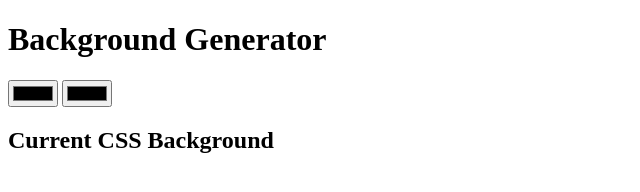
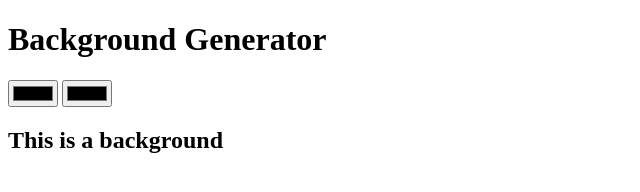
Before and after one commit to julzgit/background-generator, a plain HTML site: page index.html in a window 1280 px wide. Shown: the whole page, without its empty margins (0-640 px from the left). Drawn offline with Linux system fonts and the light colour scheme.

Commit message:
changing text

```diff
--- a/index.html
+++ b/index.html
@@ -7,7 +7,7 @@
 	<h1>Background Generator</h1>
 	<input type="color" name="">
 	<input type="color" name="">
-	<h2>Current CSS Background</h2>
+	<h2>This is a background</h2>
 	<h3></h3>
 </body>
 </html>
```
